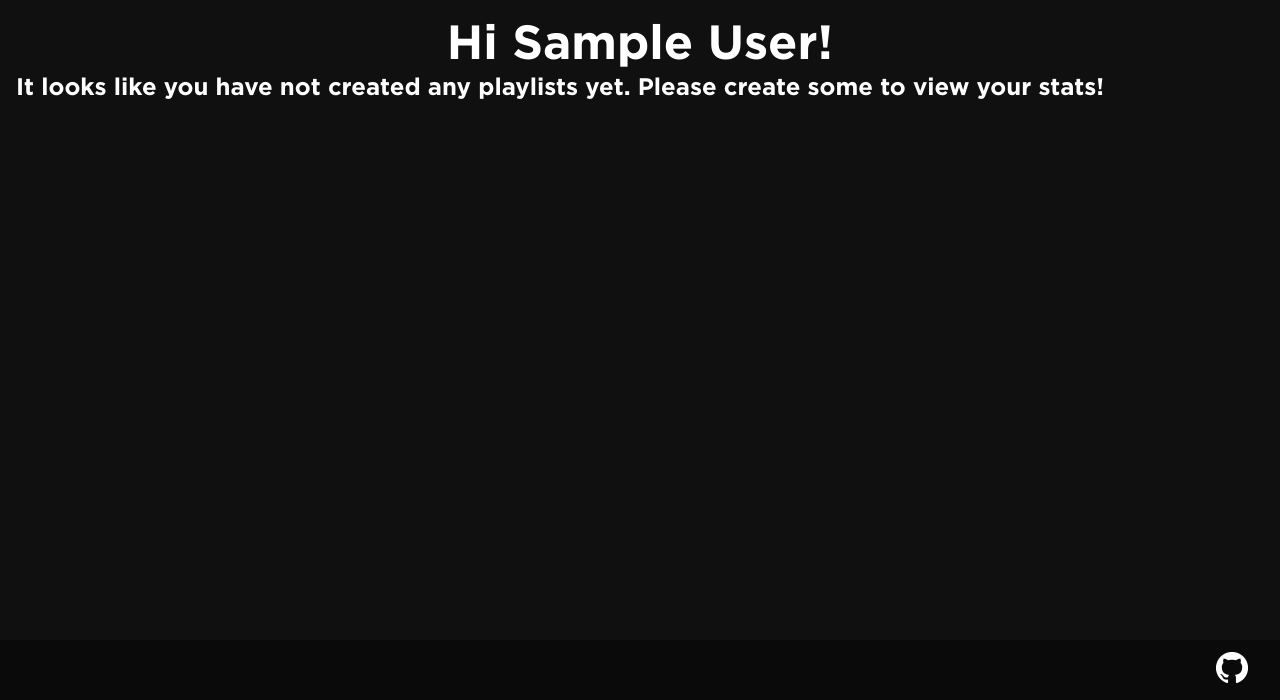
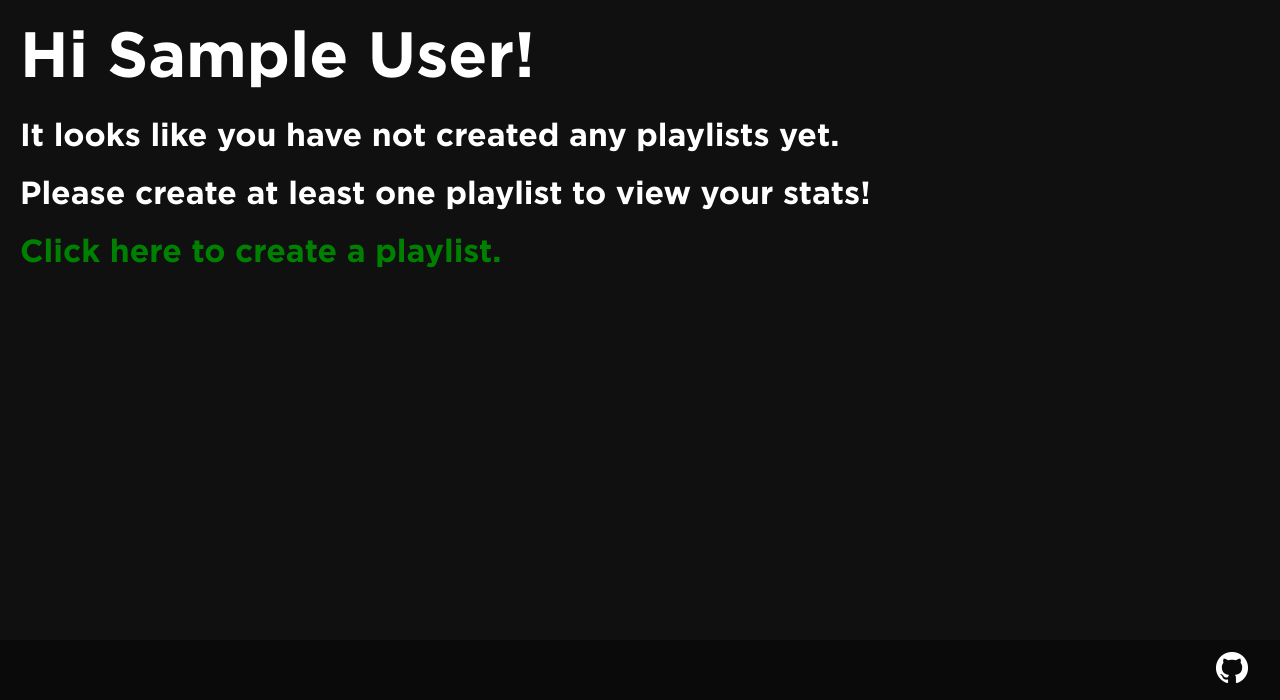
Before and after one commit to sen-francis/spotify-archive, a Django app: template src/spotifyarchiveapp/templates/spotifyarchiveapp/stats.html in a window 1280 px wide. Shown: the part 100-800 px from the top of the page. Run offline with Django 3.2, Linux system fonts and the light colour scheme; the template is opened without the code that fills it: most values are stand-ins (such as "Sample title", 1, 10 or a date in 2020).

Commit message:
Fixed stats page for user with no playlists created.

```diff
--- a/src/spotifyarchiveapp/static/spotifyarchiveapp/assets/css/main-style.css
+++ b/src/spotifyarchiveapp/static/spotifyarchiveapp/assets/css/main-style.css
@@ -565,11 +565,11 @@ input[type=number] {
 }
 
 #playlist-name{
-    font-size: 0.9em;
+    font-size: 0.9rem;
 }
 
 #num-tracks{
-    font-size: 0.9em;
+    font-size: 0.9rem;
 }
 
 #num-tracks-form{
@@ -604,15 +604,16 @@ input[type=number] {
 }
 
 .error-h1{
-    font-size: 5em;
+    font-size: 5rem;
+    text-align: left;
 }
 
 .error-h2{
-    font-size: 3em;
+    font-size: 3rem;
 }
 
 .error-p{
-    font-size: 1.5em;
+    font-size: 1.5rem;
     width:50%;
 }
 
@@ -795,3 +796,31 @@ input[type=number] {
     font-size: 1rem;
     color: darkgray
 }
+
+#error-stats-main{
+    gap: 20px;
+    padding: 20px;
+}
+
+.error-stats-h1{
+    font-size: 4rem;
+    text-align: left;
+}
+
+.error-stats-h2{
+    font-size: 2rem;
+}
+
+#error-stats-button {
+    border: none;
+    font-family: Gotham;
+    font-weight: bold;
+    font-size: 2rem;
+    background-color: #101010;
+    color: green;
+    cursor: pointer;
+}
+
+#error-stats-button:hover {
+    color: darkgreen;
+}
--- a/src/spotifyarchiveapp/templates/spotifyarchiveapp/stats.html
+++ b/src/spotifyarchiveapp/templates/spotifyarchiveapp/stats.html
@@ -28,8 +28,8 @@
                 </form>
             </div>
         </div>
+            {% if user_exists %}
                 <main class="stats-main">
-            {% if user_exists %}
                     <div id="stats-header">
                         <div id="stats-welcome">
                             <h1>Welcome back {{display_name}}!</h1>
@@ -87,11 +87,18 @@
                             </div>
                         {% endfor %}
                     </div>
+                </main>
             {% else %}
-                <h1>Hi {{display_name}}!</h1>
-                <h2>It looks like you have not created any playlists yet. Please create some to view your stats!</h2>
+                <main class="main" id="error-stats-main">
+                    <h1 class="error-stats-h1">Hi {{display_name}}!</h1>
+                    <h2 class="error-stats-h2">It looks like you have not created any playlists yet.</h2>
+                    <h2 class="error-stats-h2">Please create at least one playlist to view your stats!</h2>
+                    <form action="#" method="post">
+                        {% csrf_token %}
+                        <input id="error-stats-button" type= "submit" name="error-redirect" value="Click here to create a playlist."/>
+                    </form>
+                </main>
             {% endif %}
-        </main>
         <footer class="footer">
             <a id="github-logo" href="https://github.com/sen-francis/spotify-archive">
                 <img id="light-logo" src="{% static 'spotifyarchiveapp/assets/images/GitHub-Mark-Light-32px.png' %}"/>
--- a/src/spotifyarchivesite/settings.py
+++ b/src/spotifyarchivesite/settings.py
@@ -76,7 +76,7 @@ WSGI_APPLICATION = 'spotifyarchivesite.wsgi.application'
 # Database
 # https://docs.djangoproject.com/en/3.2/ref/settings/#databases
 
-DATABASES = {'default': dj_database_url.config(conn_max_age=600)}
+DATABASES = {'default': dj_database_url.config(default=os.environ.get('DATABASE_URL'), conn_max_age=600)}
 
 
 # Password validation
```
Also changed, not shown: src/spotifyarchiveapp/views.py (+2 -6 lines). Lines whose indentation alone changed are shown as unchanged.
